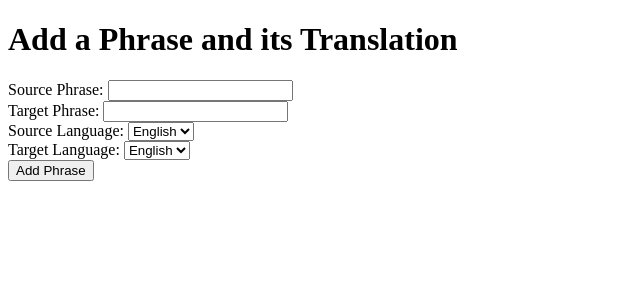
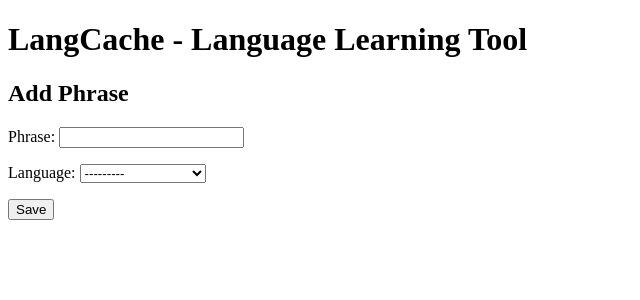
Before and after one commit to lukasz-pudlo/langcache, a Django app: page /add_phrase/ in a window 1280 px wide. Shown: the top 300 px of the page, without its empty margins (0-640 px from the left). Run offline with Django 4.2, Linux system fonts and the light colour scheme; tables that the repository leaves empty hold one stand-in row (values such as "Sample post").

Commit message:
Add base template and use it to extend the others

```diff
--- /dev/null
+++ b/langcache/translations/forms.py
@@ -0,0 +1,14 @@
+from django import forms
+from .models import Language, Phrase, Translation
+
+
+class AddPhraseForm(forms.Form):
+    text = forms.CharField(label='Phrase', max_length=510)
+    language = forms.ModelChoiceField(
+        queryset=Language.objects.all(), label='Language')
+
+
+class UploadTextForm(forms.Form):
+    text = forms.CharField(widget=forms.Textarea, label='Text')
+    language = forms.ModelChoiceField(
+        queryset=Language.objects.all(), label='Language')
--- a/langcache/translations/templates/add_phrase.html
+++ b/langcache/translations/templates/add_phrase.html
@@ -1,35 +1,8 @@
-<!DOCTYPE html>
-<html lang="en">
-  <head>
-    <meta charset="UTF-8" />
-    <meta name="viewport" content="width=device-width, initial-scale=1.0" />
-    <title>Add Phrase</title>
-  </head>
-  <body>
-    <h1>Add a Phrase and its Translation</h1>
-    <form method="post" action="{% url 'add_phrase' %}">
-      {% csrf_token %}
-      <label for="source_phrase">Source Phrase:</label>
-      <input type="text" name="source_phrase" required />
-      <br />
-      <label for="target_phrase">Target Phrase:</label>
-      <input type="text" name="target_phrase" required />
-      <br />
-      <label for="source_language">Source Language:</label>
-      <select name="source_language">
-        <!-- Replace with dynamic options for languages -->
-        <option value="1">English</option>
-        <option value="2">French</option>
-      </select>
-      <br />
-      <label for="target_language">Target Language:</label>
-      <select name="target_language">
-        <!-- Replace with dynamic options for languages -->
-        <option value="1">English</option>
-        <option value="2">French</option>
-      </select>
-      <br />
-      <input type="submit" value="Add Phrase" />
-    </form>
-  </body>
-</html>
+{% extends 'base.html' %} {% block title %}Add Phrase - LangCache{% endblock %}
+{% block content %}
+<h2>Add Phrase</h2>
+<form method="post">
+  {% csrf_token %} {{ form.as_p }}
+  <button type="submit">Save</button>
+</form>
+{% endblock %}
--- /dev/null
+++ b/langcache/translations/templates/base.html
@@ -0,0 +1,15 @@
+<!DOCTYPE html>
+<html lang="en">
+  <head>
+    <meta charset="UTF-8" />
+    <meta http-equiv="X-UA-Compatible" content="IE=edge" />
+    <meta name="viewport" content="width=device-width, initial-scale=1.0" />
+    <title>{% block title %}LangCache{% endblock %}</title>
+  </head>
+  <body>
+    <header>
+      <h1>LangCache - Language Learning Tool</h1>
+    </header>
+    <main>{% block content %} {% endblock %}</main>
+  </body>
+</html>
--- a/langcache/translations/views.py
+++ b/langcache/translations/views.py
@@ -2,12 +2,13 @@
 from django.views import View
 from django.http import JsonResponse
 from .models import Language, Phrase, Translation
+from .forms import AddPhraseForm, UploadTextForm
 
 
 class AddPhraseView(View):
     def get(self, request):
-        # Render the template for adding phrases manually
-        return render(request, 'add_phrase.html')
+        form = AddPhraseForm()
+        return render(request, 'add_phrase.html', {'form': form})
 
     def post(self, request):
         # Handle the form submission for adding a phrase manually
@@ -28,8 +29,8 @@
 
 class UploadTextView(View):
     def get(self, request):
-        # Render the template for uploading text
-        return render(request, 'upload_text.html')
+        form = UploadTextForm()
+        return render(request, 'upload_text.html', {'form': form})
 
     def post(self, request):
         # Handle the text upload and processing
```
Also changed, not shown: langcache/translations/templates/display_translations.html (+6 -17 lines), langcache/translations/templates/upload_text.html (+8 -19 lines).
